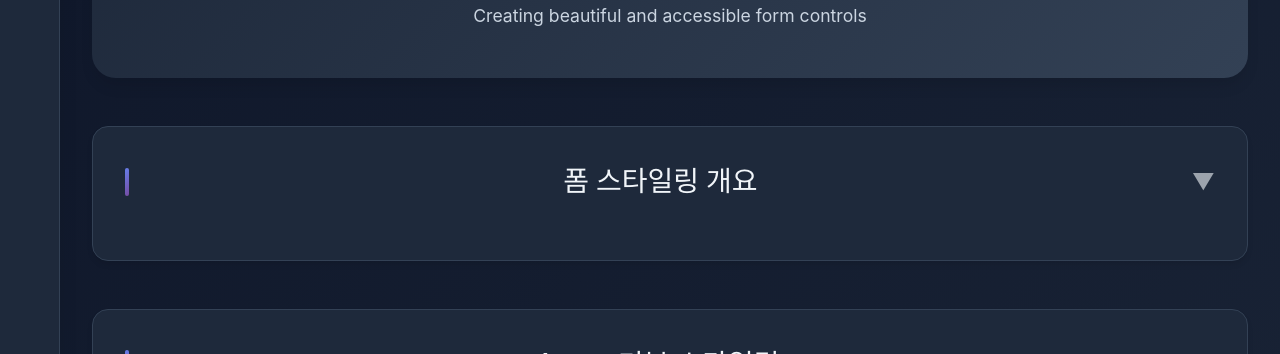
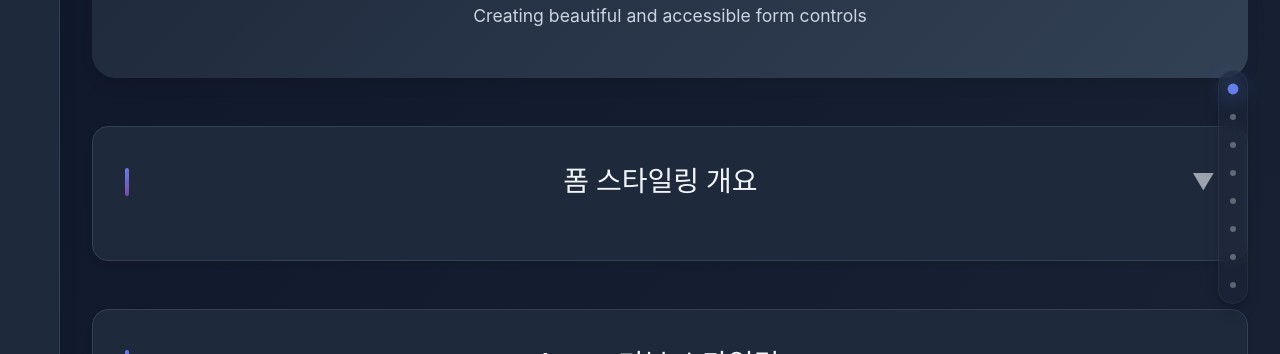
Before and after one commit to jennnieHong/css_playground, a React (Vite) app in the folder frontend/: page /forms in a window 1280 px wide. Shown: the part 213-567 px from the top of the page. Built offline with nearby package versions, Linux system fonts and the light colour scheme; no server answers.

Commit message:
progress dot box

```diff
--- a/frontend/src/App.jsx
+++ b/frontend/src/App.jsx
@@ -3,6 +3,7 @@ import { BrowserRouter as Router, Routes, Route } from 'react-router-dom';
 import Navigation from './components/Navigation';
 import HeaderSearch from './components/HeaderSearch';
 import ScrollButtons from './components/ScrollButtons';
+import PageProgressDots from './components/PageProgressDots';
 import Home from './pages/Home';
 import SearchResults from './pages/SearchResults';
 import FlexboxStudy from './pages/FlexboxStudy';
@@ -101,6 +102,7 @@ function App() {
           </Routes>
         </main>
         <ScrollButtons />
+        <PageProgressDots />
       </div>
     </Router>
   );
--- a/frontend/src/components/CollapsibleSection.jsx
+++ b/frontend/src/components/CollapsibleSection.jsx
@@ -1,4 +1,4 @@
-import { useState } from 'react';
+import { useState, useId } from 'react';
 
 /**
  * CollapsibleSection
@@ -8,11 +8,18 @@ import { useState } from 'react';
  * @param {Object} props
  * @param {string|React.ReactNode} props.title - Section title
  * @param {React.ReactNode} props.children - Section content
+ * @param {string} [props.id] - Unique ID for the section
  * @param {boolean} [props.initiallyOpen=false] - Whether the section is open by default
  * @param {string} [props.className=""] - Additional classes
  */
-function CollapsibleSection({ title, children, initiallyOpen = false, className = "" }) {
+function CollapsibleSection({ id, title, children, initiallyOpen = false, className = "" }) {
     const [isOpen, setIsOpen] = useState(initiallyOpen);
+    const reactId = useId().replace(/:/g, ''); // : 기호 제거 (ID 호환성)
+
+    // title이 문자열인 경우 + 유니크 ID 접미사 추가
+    const sectionId = id || (typeof title === 'string'
+        ? `${title.replace(/\s+/g, '-').toLowerCase()}-${reactId}`
+        : `section-${reactId}`);
 
     const toggleSection = (e) => {
         // 텍스트 선택 중이라면 토글하지 않음
@@ -24,7 +31,11 @@ function CollapsibleSection({ title, children, initiallyOpen = false, className
     };
 
     return (
-        <section className={`study-section ${className}`}>
+        <section
+            id={sectionId}
+            className={`study-section ${className}`}
+            data-section
+        >
             <h2
                 className="section-title"
                 onClick={toggleSection}
--- /dev/null
+++ b/frontend/src/components/PageProgressDots.css
@@ -0,0 +1,103 @@
+.page-progress-dots {
+    position: fixed;
+    right: 32px;
+    top: 50%;
+    transform: translateY(-50%);
+    z-index: 500;
+    pointer-events: none;
+}
+
+.dots-container {
+    display: flex;
+    flex-direction: column;
+    gap: 16px;
+    padding: 12px 8px;
+    background: rgba(30, 41, 59, 0.4);
+    backdrop-filter: blur(8px);
+    border: 1px solid rgba(255, 255, 255, 0.05);
+    border-radius: 20px;
+    pointer-events: auto;
+    box-shadow: 0 4px 6px -1px rgba(0, 0, 0, 0.1), 0 10px 15px -3px rgba(0, 0, 0, 0.2);
+}
+
+.dot-wrapper {
+    position: relative;
+    display: flex;
+    align-items: center;
+    justify-content: center;
+    width: 12px;
+    height: 12px;
+    cursor: pointer;
+}
+
+.dot-button {
+    width: 6px;
+    height: 6px;
+    background: rgba(255, 255, 255, 0.3);
+    border: none;
+    border-radius: 50%;
+    padding: 0;
+    transition: all 0.3s cubic-bezier(0.4, 0, 0.2, 1);
+    pointer-events: none;
+}
+
+.dot-wrapper:hover .dot-button {
+    background: var(--primary-color);
+    transform: scale(1.5);
+}
+
+.dot-wrapper.active .dot-button {
+    background: var(--primary-color);
+    transform: scale(1.8);
+    box-shadow: 0 0 12px var(--primary-color);
+}
+
+/* Tooltip */
+.dot-tooltip {
+    position: absolute;
+    right: 28px;
+    background: rgba(15, 23, 42, 0.9);
+    color: white;
+    padding: 6px 12px;
+    border-radius: 6px;
+    font-size: 0.75rem;
+    font-weight: 500;
+    white-space: nowrap;
+    opacity: 0;
+    transform: translateX(10px);
+    transition: all 0.2s ease;
+    pointer-events: none;
+    border: 1px solid rgba(255, 255, 255, 0.1);
+}
+
+.dot-wrapper:hover .dot-tooltip {
+    opacity: 1;
+    transform: translateX(0);
+}
+
+@media (max-width: 1024px) {
+    .page-progress-dots {
+        right: auto;
+        left: 50%;
+        top: auto;
+        bottom: 24px;
+        transform: translateX(-50%);
+    }
+
+    .dots-container {
+        flex-direction: row;
+        padding: 8px 16px;
+        gap: 12px;
+        border-radius: 30px;
+    }
+
+    .dot-tooltip {
+        right: auto;
+        bottom: 28px;
+        transform: translateY(10px);
+    }
+
+    .dot-wrapper:hover .dot-tooltip {
+        transform: translateY(0);
+    }
+}
--- /dev/null
+++ b/frontend/src/components/PageProgressDots.jsx
@@ -0,0 +1,85 @@
+import { useState, useEffect, useCallback } from 'react';
+import './PageProgressDots.css';
+
+/**
+ * PageProgressDots
+ * 화면 우측에 페이지 내 섹션들을 점으로 표시하고, 스크롤 위치에 따라 활성화된 점을 표시합니다.
+ * 점을 클릭하면 해당 섹션으로 부드럽게 이동합니다.
+ */
+function PageProgressDots() {
+    const [sections, setSections] = useState([]);
+    const [activeId, setActiveId] = useState('');
+
+    // 페이지 내의 모든 CollapsibleSection(data-section 속성 보유)을 찾습니다.
+    const findSections = useCallback(() => {
+        const sectionNodes = document.querySelectorAll('section[data-section]');
+        const sectionData = Array.from(sectionNodes).map(node => ({
+            id: node.id,
+            title: node.querySelector('.section-title span')?.textContent || node.id
+        }));
+        setSections(sectionData);
+    }, []);
+
+    useEffect(() => {
+        // 컴포넌트 마운트 시 및 DOM 변화 시 섹션 탐색
+        findSections();
+
+        // 동적으로 추가되는 경우를 위해 약간의 지연 후 재탐색 (React 렌더링 동기화)
+        const timer = setTimeout(findSections, 100);
+
+        // IntersectionObserver 설정
+        const observerOptions = {
+            root: null,
+            rootMargin: '-10% 0px -80% 0px', // 화면 상단 부근에 왔을 때 감지
+            threshold: 0
+        };
+
+        const observerCallback = (entries) => {
+            entries.forEach(entry => {
+                if (entry.isIntersecting) {
+                    setActiveId(entry.target.id);
+                }
+            });
+        };
+
+        const observer = new IntersectionObserver(observerCallback, observerOptions);
+        const sectionNodes = document.querySelectorAll('section[data-section]');
+        sectionNodes.forEach(node => observer.observe(node));
+
+        return () => {
+            clearTimeout(timer);
+            observer.disconnect();
+        };
+    }, [findSections]);
+
+    const scrollToSection = (id) => {
+        const element = document.getElementById(id);
+        if (element) {
+            element.scrollIntoView({ behavior: 'smooth', block: 'start' });
+        }
+    };
+
+    if (sections.length === 0) return null;
+
+    return (
+        <nav className="page-progress-dots" aria-label="Page navigation">
+            <div className="dots-container">
+                {sections.map(section => (
+                    <div
+                        key={section.id}
+                        className={`dot-wrapper ${activeId === section.id ? 'active' : ''}`}
+                        onClick={() => scrollToSection(section.id)}
+                    >
+                        <span className="dot-tooltip">{section.title}</span>
+                        <button
+                            className="dot-button"
+                            aria-label={`Scroll to ${section.title}`}
+                        />
+                    </div>
+                ))}
+            </div>
+        </nav>
+    );
+}
+
+export default PageProgressDots;
```
